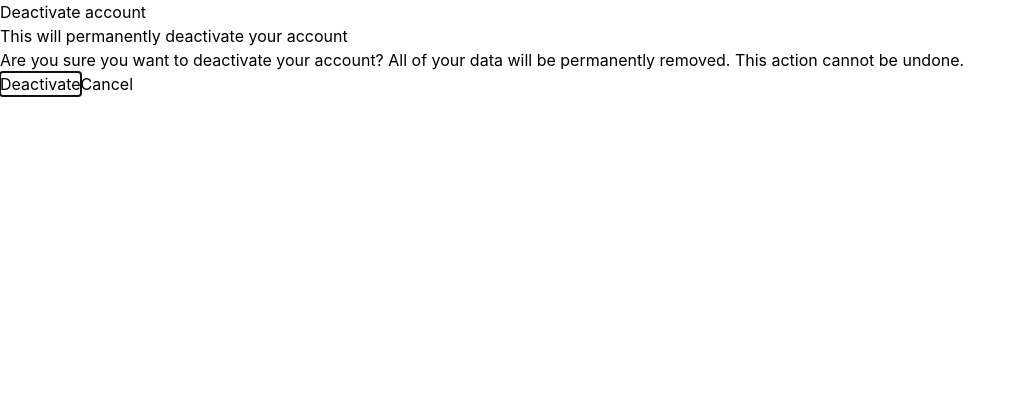
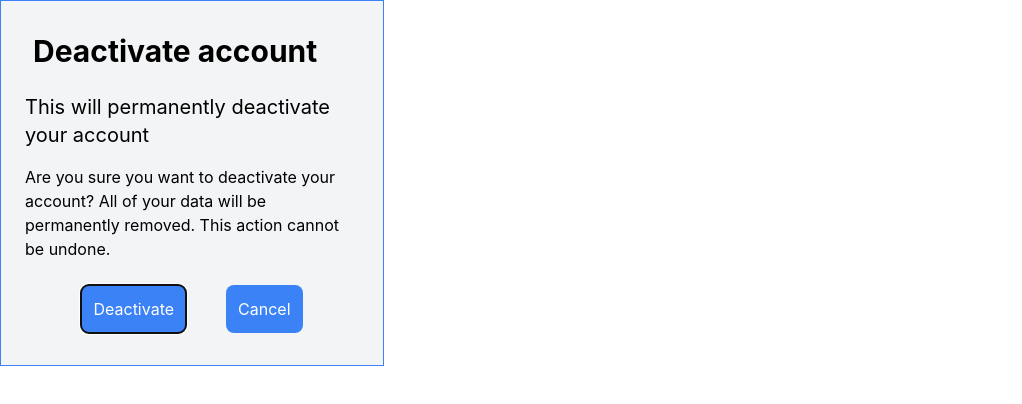
Before and after one commit to yukinkomob/react-sample-app, a React (Create React App) app: page /a4 in a window 1280 px wide. Shown: the top 404 px of the page, without its empty margins (0-1022 px from the left). Built offline with nearby package versions, Linux system fonts and the light colour scheme.

Commit message:
[mod] ダイアログにスタイルを適用

```diff
--- a/src/App4.jsx
+++ b/src/App4.jsx
@@ -6,21 +6,38 @@ function App4() {
   let [isOpen, setIsOpen] = useState(true)
 
   return (
-    <Dialog open={isOpen} onClose={() => setIsOpen(false)}>
+    <Dialog
+      open={isOpen}
+      onClose={() => setIsOpen(false)}
+      className="bg-gray-100 border border-blue-500 p-4 w-96"
+    >
       <Dialog.Overlay />
 
-      <Dialog.Title>Deactivate account</Dialog.Title>
-      <Dialog.Description>
+      <Dialog.Title className="text-3xl p-4 font-bold">
+        Deactivate account
+      </Dialog.Title>
+      <Dialog.Description className="text-xl p-2">
         This will permanently deactivate your account
       </Dialog.Description>
 
-      <p>
+      <p className="p-2">
         Are you sure you want to deactivate your account? All of your data will
         be permanently removed. This action cannot be undone.
       </p>
-
-      <button onClick={() => setIsOpen(false)}>Deactivate</button>
-      <button onClick={() => setIsOpen(false)}>Cancel</button>
+      <div className="text-center space-x-10 p-4">
+        <button
+          className="rounded-lg bg-blue-500 p-3 text-white"
+          onClick={() => setIsOpen(false)}
+        >
+          Deactivate
+        </button>
+        <button
+          className="rounded-lg bg-blue-500 p-3 text-white"
+          onClick={() => setIsOpen(false)}
+        >
+          Cancel
+        </button>
+      </div>
     </Dialog>
   )
 }
```
